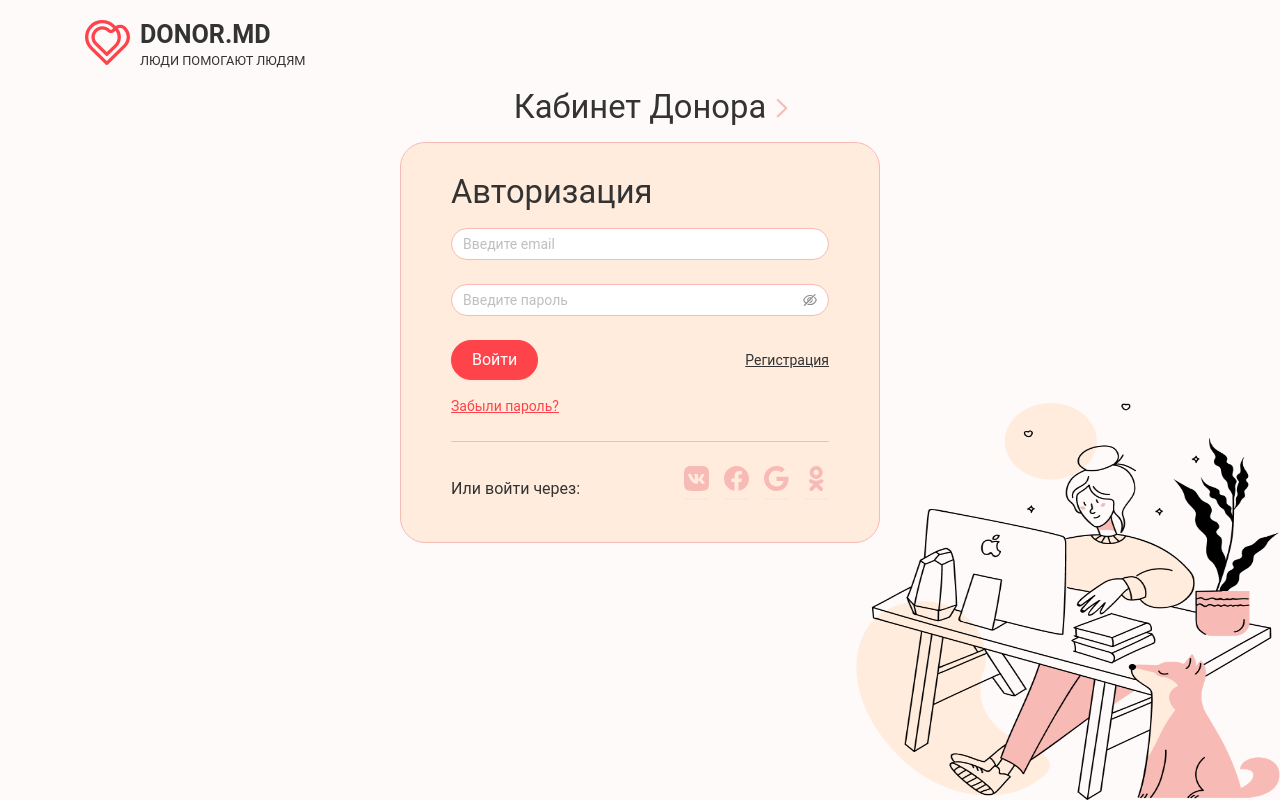
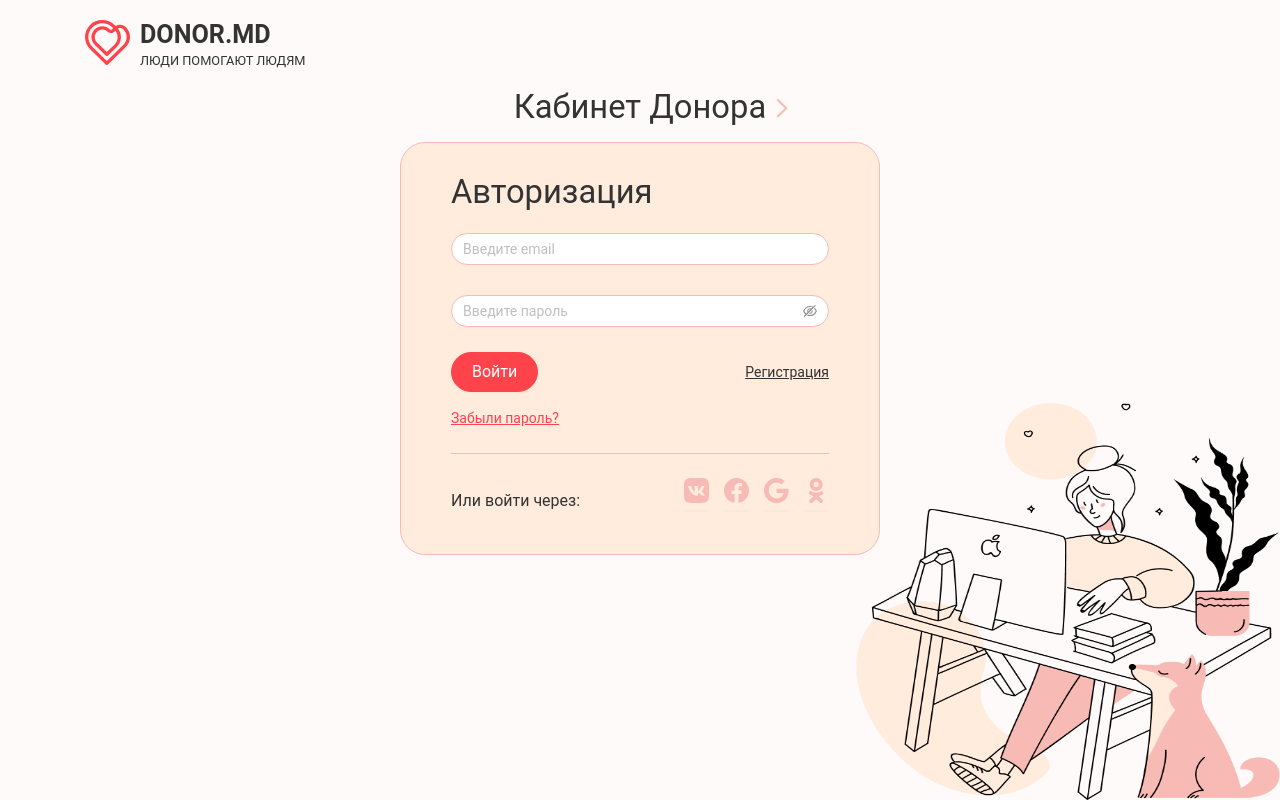
Before and after one commit to Donormd/donor.md-frontend, a Next.js app: page /auth in a window 1280 px wide. Built offline with nearby package versions, Linux system fonts and the light colour scheme.

Commit message:
refactored form components

```diff
--- a/components/UI/form.ts
+++ /dev/null
@@ -1,167 +0,0 @@
-import {
-  Form as AntForm,
-  Input as AntInput,
-  DatePicker as AntDatePicker,
-  Select as AntSelect,
-  InputNumber as AntInputNumber,
-  Checkbox as AntCheckbox,
-} from 'antd';
-import styled from 'styled-components';
-
-export const Form = AntForm;
-
-export declare type FormItemProps = {
-  columns?: number;
-};
-export const FormItem = styled(AntForm.Item)<FormItemProps>`
-  display: grid;
-
-  &
-    .ant-form-item-label
-    > label.ant-form-item-required:not(.ant-form-item-required-mark-optional)::before {
-    display: none;
-  }
-
-  &
-    .ant-form-item-label
-    > label.ant-form-item-required:not(.ant-form-item-required-mark-optional)::after {
-    display: inline-block;
-    margin-right: 4px;
-    color: var(--red-diluted);
-    font-size: 14px;
-    font-family: SimSun, sans-serif;
-    line-height: 1;
-    content: '*';
-    top: -7px;
-  }
-
-  .ant-form-item-label {
-    text-align: left;
-  }
-  @media (min-width: 992px) {
-    grid-template-columns: ${({ columns: c }) => (c ? `repeat(${c}, 1fr)` : `repeat(2, 1fr)`)};
-  }
-`;
-export const Input = styled(AntInput)`
-  border-color: ${(props) => props.theme.redDiluted};
-  border-radius: ${(props) => props.theme.radius};
-
-  &:hover {
-    border-color: ${(props) => props.theme.red};
-  }
-
-  &:focus {
-    border-color: ${(props) => props.theme.red};
-    box-shadow: 0 0 10px 5px rgb(248 186 180 / 20%);
-  }
-`;
-export const InputPassword = styled(AntInput.Password)`
-  border-color: ${(props) => props.theme.redDiluted};
-  border-radius: ${(props) => props.theme.radius};
-
-  &:hover {
-    border-color: ${(props) => props.theme.red};
-  }
-
-  &:focus,
-  &.ant-input-affix-wrapper:focus,
-  &.ant-input-affix-wrapper-focused {
-    border-color: ${(props) => props.theme.red};
-    box-shadow: 0 0 10px 5px rgb(248 186 180 / 20%) !important;
-  }
-`;
-export const InputNumber = styled(AntInputNumber)`
-  width: 100%;
-  border-color: ${(props) => props.theme.redDiluted};
-  border-radius: ${(props) => props.theme.radius};
-
-  .ant-input-number-handler-wrap {
-    border-radius: ${(props) => `0 ${props.theme.radius} ${props.theme.radius} 0`};
-  }
-
-  &:hover {
-    border-color: ${(props) => props.theme.red};
-  }
-
-  &:focus,
-  &.ant-input-number:focus,
-  &.ant-input-number-focused {
-    border-color: ${(props) => props.theme.red};
-    box-shadow: 0 0 10px 5px rgb(248 186 180 / 20%) !important;
-  }
-
-  .ant-input-number-handler:hover,
-  .ant-input-number-handler-down-inner {
-    color: ${(props) => props.theme.red};
-  }
-`;
-export const TextArea = styled(AntInput.TextArea)`
-  padding: 10px;
-  border-color: ${(props) => props.theme.redDiluted};
-  border-radius: ${(props) => props.theme.radius};
-
-  &:hover {
-    border-color: ${(props) => props.theme.red};
-  }
-
-  &:focus {
-    border-color: ${(props) => props.theme.red};
-    box-shadow: 0 0 10px 5px rgb(248 186 180 / 20%);
-  }
-`;
-export const DatePicker = styled(AntDatePicker)`
-  border-color: ${(props) => props.theme.redDiluted};
-  border-radius: ${(props) => props.theme.radius};
-  display: block;
-
-  &:hover {
-    border-color: ${(props) => props.theme.red};
-  }
-
-  &:focus,
-  &.ant-picker-focused {
-    border-color: ${(props) => props.theme.red};
-    box-shadow: 0 0 10px 5px rgb(248 186 180 / 20%);
-  }
-`;
-export const Select = styled(AntSelect)`
-  &.ant-select:not(.ant-select-customize-input) .ant-select-selector {
-    border-color: ${(props) => props.theme.redDiluted};
-    border-radius: ${(props) => props.theme.radius};
-    display: block;
-  }
-
-  &.ant-select:not(.ant-select-disabled):hover .ant-select-selector {
-    border-color: ${(props) => props.theme.red};
-  }
-
-  &:focus,
-  &.ant-select-focused:not(.ant-select-disabled).ant-select:not(.ant-select-customize-input)
-    .ant-select-selector {
-    border-color: ${(props) => props.theme.red};
-    box-shadow: 0 0 10px 5px rgb(248 186 180 / 20%);
-  }
-`;
-export const Checkbox = styled(AntCheckbox)`
-  .ant-checkbox-checked .ant-checkbox-inner {
-    background-color: transparent;
-    border-color: ${(props) => props.theme.red};
-    border-color: ${(props) => props.theme.red};
-  }
-
-  .ant-checkbox-checked::after {
-    border: 1px solid ${(props) => props.theme.red};
-  }
-
-  .ant-checkbox-wrapper:hover .ant-checkbox-inner,
-  .ant-checkbox:hover .ant-checkbox-inner,
-  .ant-checkbox-input:focus + .ant-checkbox-inner {
-    border-color: ${(props) => props.theme.redDark};
-  }
-
-  .ant-checkbox-checked .ant-checkbox-inner::after {
-    border: 1px solid ${(props) => props.theme.redDark};
-    border-top: 0;
-    border-left: 0;
-  }
-`;
--- /dev/null
+++ b/components/UI/form/checkbox.ts
@@ -0,0 +1,26 @@
+import styled from 'styled-components';
+import { Checkbox as AntCheckbox } from 'antd';
+
+export const Checkbox = styled(AntCheckbox)`
+  .ant-checkbox-checked .ant-checkbox-inner {
+    background-color: transparent;
+    border-color: ${(props) => props.theme.red};
+    border-color: ${(props) => props.theme.red};
+  }
+
+  .ant-checkbox-checked::after {
+    border: 1px solid ${(props) => props.theme.red};
+  }
+
+  .ant-checkbox-wrapper:hover .ant-checkbox-inner,
+  .ant-checkbox:hover .ant-checkbox-inner,
+  .ant-checkbox-input:focus + .ant-checkbox-inner {
+    border-color: ${(props) => props.theme.redDark};
+  }
+
+  .ant-checkbox-checked .ant-checkbox-inner::after {
+    border: 1px solid ${(props) => props.theme.redDark};
+    border-top: 0;
+    border-left: 0;
+  }
+`;
--- /dev/null
+++ b/components/UI/form/date-picker.ts
@@ -0,0 +1,19 @@
+import styled from 'styled-components';
+import { DatePicker as AntDatePicker } from 'antd';
+
+export const DatePicker = styled(AntDatePicker)`
+  width: 100%;
+  border-color: ${(props) => props.theme.redDiluted};
+  border-radius: ${(props) => props.theme.radius};
+  display: block;
+
+  &:hover {
+    border-color: ${(props) => props.theme.red};
+  }
+
+  &:focus,
+  &.ant-picker-focused {
+    border-color: ${(props) => props.theme.red};
+    box-shadow: 0 0 10px 5px rgb(248 186 180 / 20%);
+  }
+`;
--- /dev/null
+++ b/components/UI/form/form-item.tsx
@@ -0,0 +1,59 @@
+import styled from 'styled-components';
+import { Title } from '../typography';
+
+export declare type FormItemProps = {
+  columns?: number;
+  children?: React.ReactNode;
+  help?: string;
+  label?: string;
+  required?: boolean;
+};
+
+const Wrapper = styled.div<{ columns: number }>`
+  display: grid;
+  grid-template-columns: 1fr;
+  margin-bottom: 25px;
+  @media (min-width: 992px) {
+    grid-template-columns: ${({ columns }) => `repeat(${columns}, 1fr)`};
+  }
+`;
+
+const Column = styled.div``;
+
+const Label = styled(Title)<{ required?: boolean }>`
+  margin-top: 5px;
+  &::after {
+    display: ${({ required }) => (required ? 'inline-block' : 'none')};
+    margin-left: 4px;
+    color: ${({ theme }) => theme.redDiluted};
+    font-size: 14px;
+    font-family: SimSun, sans-serif;
+    line-height: 1;
+    content: '*';
+    top: -7px;
+  }
+`;
+
+const Help = styled.span`
+  color: ${({ theme }) => theme.textMuted};
+`;
+
+export const FormItem: React.FC<FormItemProps> = ({
+  label,
+  help,
+  children,
+  columns = 2,
+  required,
+}) => {
+  return (
+    <Wrapper columns={columns}>
+      <Column>
+        <Label as='h5' required={required}>
+          {label}
+        </Label>
+        <Help>{help}</Help>
+      </Column>
+      <Column>{children}</Column>
+    </Wrapper>
+  );
+};
--- /dev/null
+++ b/components/UI/form/input.tsx
@@ -0,0 +1,58 @@
+import styled from 'styled-components';
+import { Input as AntInput, InputNumber as AntInputNumber } from 'antd';
+
+export const Input = styled(AntInput)`
+  border-color: ${(props) => props.theme.redDiluted};
+  border-radius: ${(props) => props.theme.radius};
+
+  &:hover {
+    border-color: ${(props) => props.theme.red};
+  }
+
+  &:focus {
+    border-color: ${(props) => props.theme.red};
+    box-shadow: 0 0 10px 5px rgb(248 186 180 / 20%);
+  }
+`;
+
+export const InputPassword = styled(AntInput.Password)`
+  border-color: ${(props) => props.theme.redDiluted};
+  border-radius: ${(props) => props.theme.radius};
+
+  &:hover {
+    border-color: ${(props) => props.theme.red};
+  }
+
+  &:focus,
+  &.ant-input-affix-wrapper:focus,
+  &.ant-input-affix-wrapper-focused {
+    border-color: ${(props) => props.theme.red};
+    box-shadow: 0 0 10px 5px rgb(248 186 180 / 20%) !important;
+  }
+`;
+
+export const InputNumber = styled(AntInputNumber)`
+  width: 100%;
+  border-color: ${(props) => props.theme.redDiluted};
+  border-radius: ${(props) => props.theme.radius};
+
+  .ant-input-number-handler-wrap {
+    border-radius: ${(props) => `0 ${props.theme.radius} ${props.theme.radius} 0`};
+  }
+
+  &:hover {
+    border-color: ${(props) => props.theme.red};
+  }
+
+  &:focus,
+  &.ant-input-number:focus,
+  &.ant-input-number-focused {
+    border-color: ${(props) => props.theme.red};
+    box-shadow: 0 0 10px 5px rgb(248 186 180 / 20%) !important;
+  }
+
+  .ant-input-number-handler:hover,
+  .ant-input-number-handler-down-inner {
+    color: ${(props) => props.theme.red};
+  }
+`;
--- /dev/null
+++ b/components/UI/form/select.ts
@@ -0,0 +1,22 @@
+import styled from 'styled-components';
+import { Select as AntSelect } from 'antd';
+
+export const Select = styled(AntSelect)`
+  width: 100%;
+  &.ant-select:not(.ant-select-customize-input) .ant-select-selector {
+    border-color: ${(props) => props.theme.redDiluted};
+    border-radius: ${(props) => props.theme.radius};
+    display: block;
+  }
+
+  &.ant-select:not(.ant-select-disabled):hover .ant-select-selector {
+    border-color: ${(props) => props.theme.red};
+  }
+
+  &:focus,
+  &.ant-select-focused:not(.ant-select-disabled).ant-select:not(.ant-select-customize-input)
+    .ant-select-selector {
+    border-color: ${(props) => props.theme.red};
+    box-shadow: 0 0 10px 5px rgb(248 186 180 / 20%);
+  }
+`;
--- /dev/null
+++ b/components/UI/form/textarea.ts
@@ -0,0 +1,17 @@
+import styled from 'styled-components';
+import { Input as AntInput } from 'antd';
+
+export const TextArea = styled(AntInput.TextArea)`
+  padding: 10px;
+  border-color: ${(props) => props.theme.redDiluted};
+  border-radius: ${(props) => props.theme.radius};
+
+  &:hover {
+    border-color: ${(props) => props.theme.red};
+  }
+
+  &:focus {
+    border-color: ${(props) => props.theme.red};
+    box-shadow: 0 0 10px 5px rgb(248 186 180 / 20%);
+  }
+`;
```
Also changed, not shown: components/UI/form/index.ts (added, +7 -0 lines).
